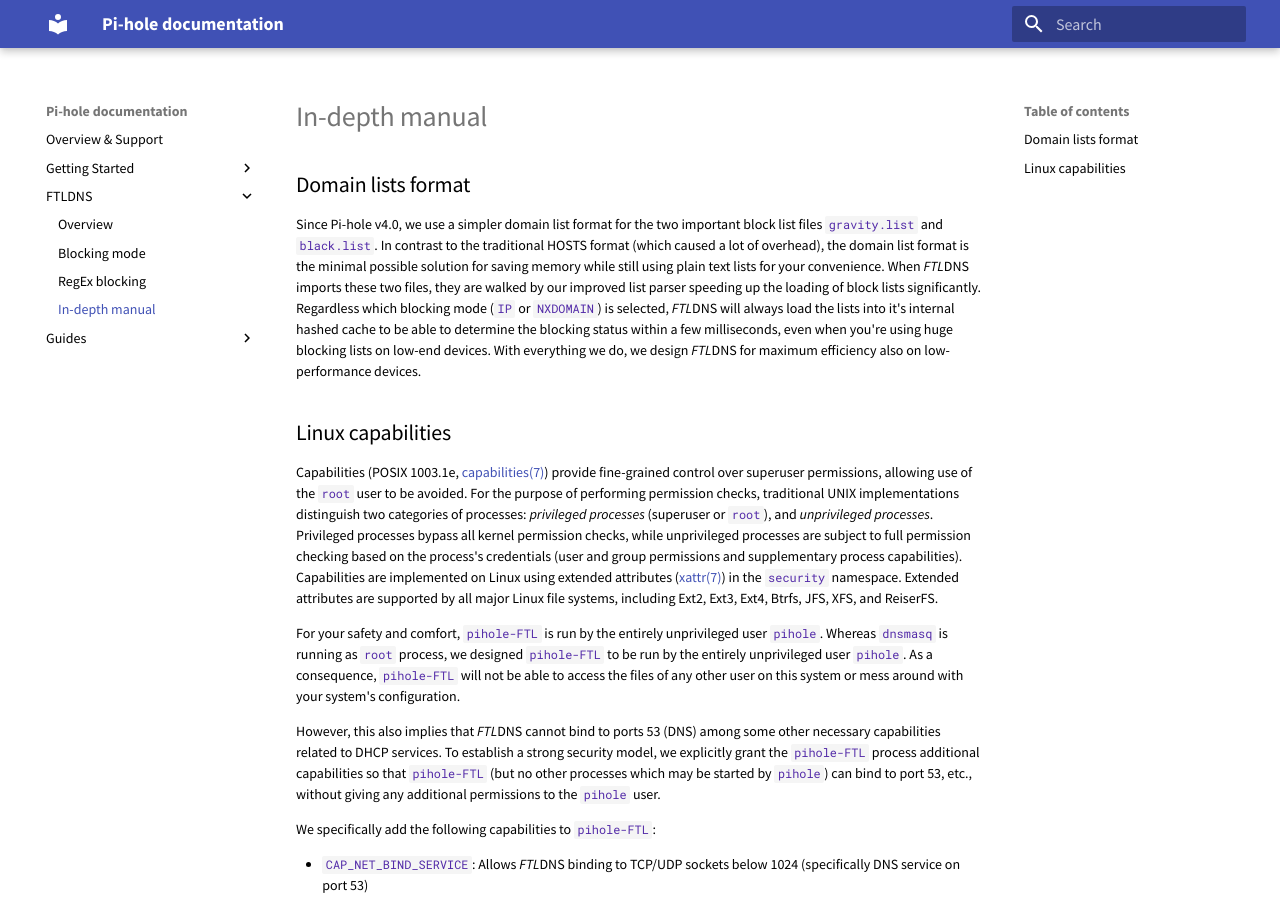
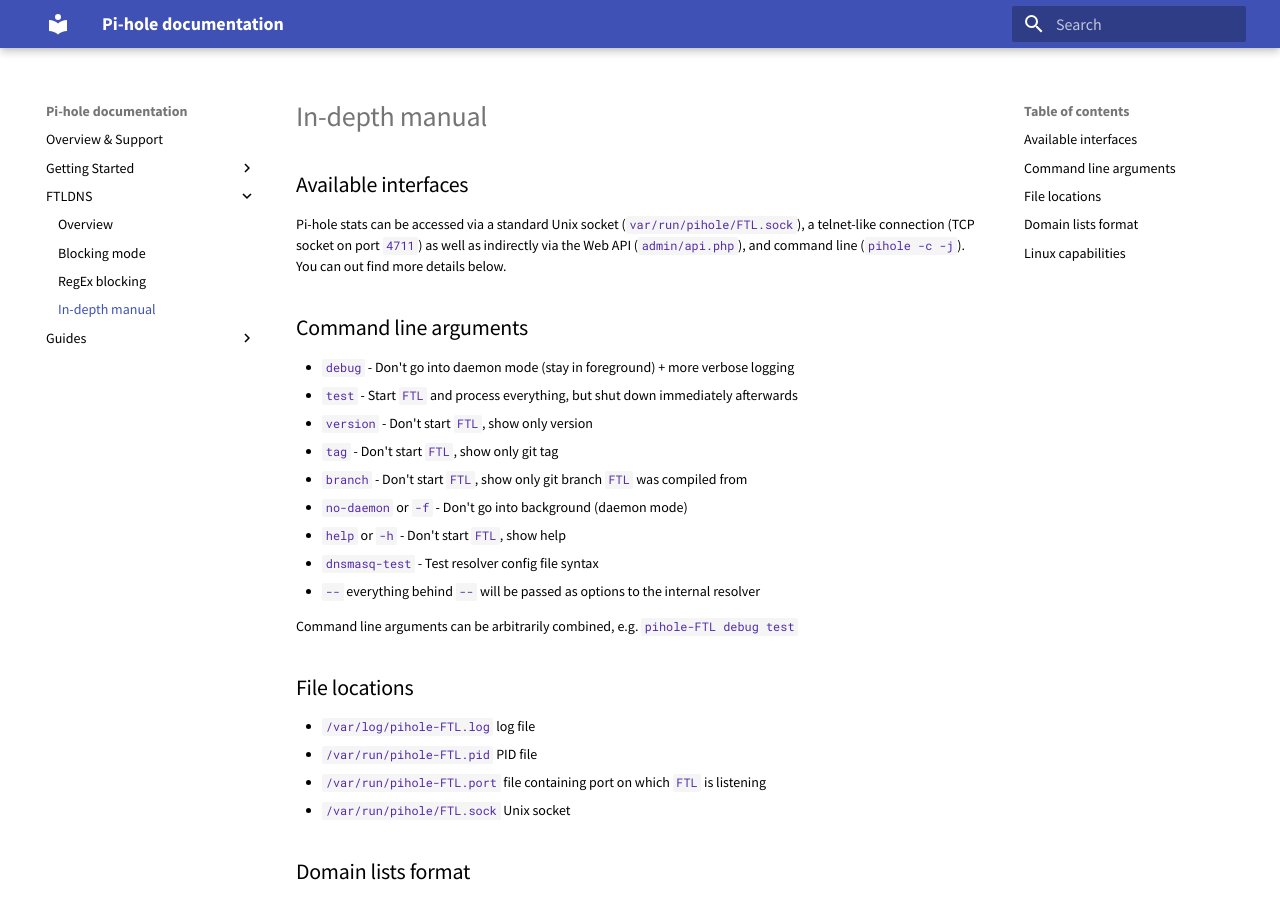
Before and after one commit to pi-hole/docs, an MkDocs documentation site: the page built from docs/ftldns/in-depth.md, in a window 1280 px wide and 900 px high. Built offline with MkDocs 1.6.1 and Material for MkDocs 9.7.7, drawn with Linux system fonts in a browser that asks for light colours; old or Windows-style settings are respelled for this version of MkDocs.

Commit message:
More in-depth documentation
Signed-off-by: DL6ER <dl6er@dl6er.de>

```diff
--- a/docs/ftldns/in-depth.md
+++ b/docs/ftldns/in-depth.md
@@ -1,3 +1,28 @@
+## Available interfaces
+
+Pi-hole stats can be accessed via a standard Unix socket (`var/run/pihole/FTL.sock`), a telnet-like connection (TCP socket on port `4711`) as well as indirectly via the Web API (`admin/api.php`), and command line (`pihole -c -j`). You can out find more details below.
+
+## Command line arguments
+
+- `debug` - Don't go into daemon mode (stay in foreground) + more verbose logging
+- `test` - Start `FTL` and process everything, but shut down immediately afterwards
+- `version` - Don't start `FTL`, show only version
+- `tag` - Don't start `FTL`, show only git tag
+- `branch` - Don't start `FTL`, show only git branch `FTL` was compiled from
+- `no-daemon` or `-f` - Don't go into background (daemon mode)
+- `help` or `-h` - Don't start `FTL`, show help
+- `dnsmasq-test` - Test resolver config file syntax
+- `--` everything behind `--` will be passed as options to the internal resolver
+
+Command line arguments can be arbitrarily combined, e.g. `pihole-FTL debug test`
+
+## File locations
+- `/var/log/pihole-FTL.log` log file
+- `/var/run/pihole-FTL.pid` PID file
+- `/var/run/pihole-FTL.port` file containing port on which `FTL` is listening
+- `/var/run/pihole/FTL.sock` Unix socket
+
+
 ## Domain lists format
 Since Pi-hole v4.0, we use a simpler domain list format for the two important block list files `gravity.list` and `black.list`. In contrast to the traditional HOSTS format (which caused a lot of overhead), the domain list format is the minimal possible solution for saving memory while still using plain text lists for your convenience. When *FTL*DNS imports these two files, they are walked by our improved list parser speeding up the loading of block lists significantly. Regardless which blocking mode (`IP` or `NXDOMAIN`) is selected, *FTL*DNS will always load the lists into it's internal hashed cache to be able to determine the blocking status within a few milliseconds, even when you're using huge blocking lists on low-end devices. With everything we do, we design *FTL*DNS for maximum efficiency also on low-performance devices.
 
```
